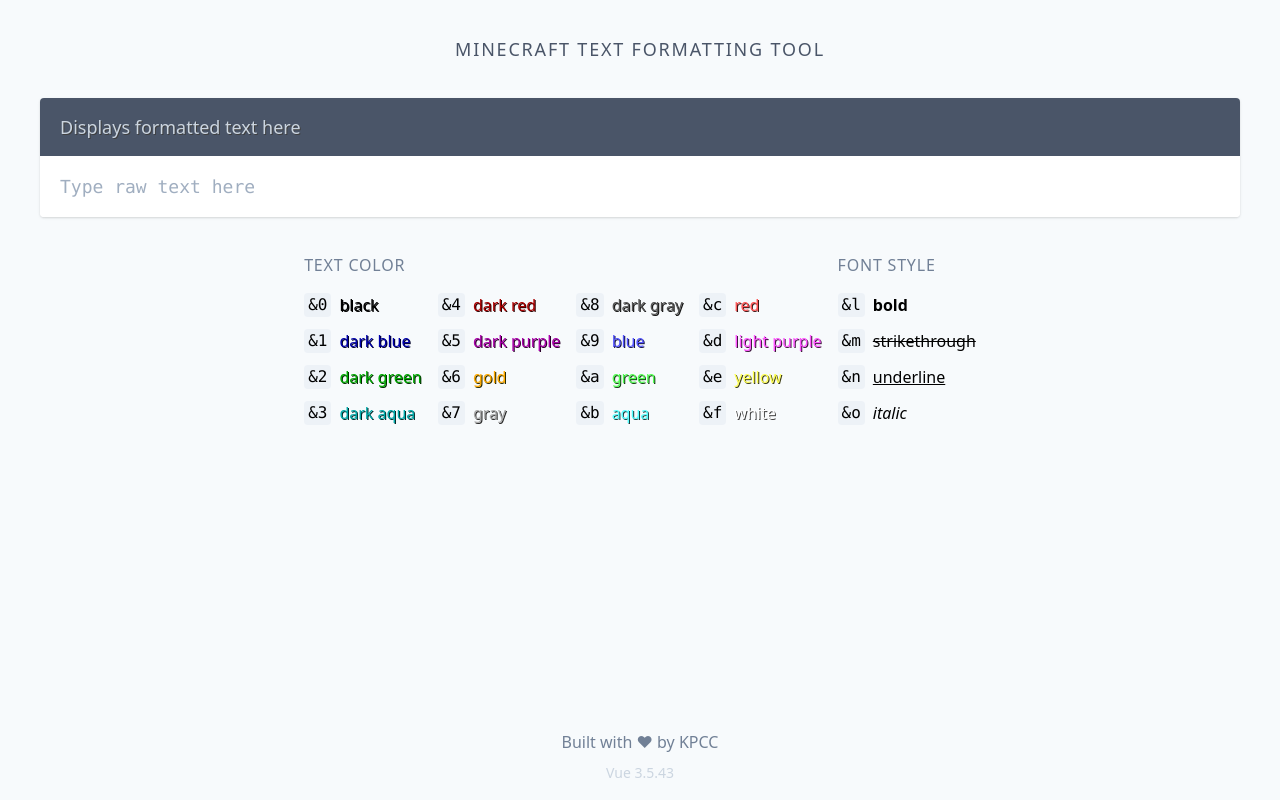
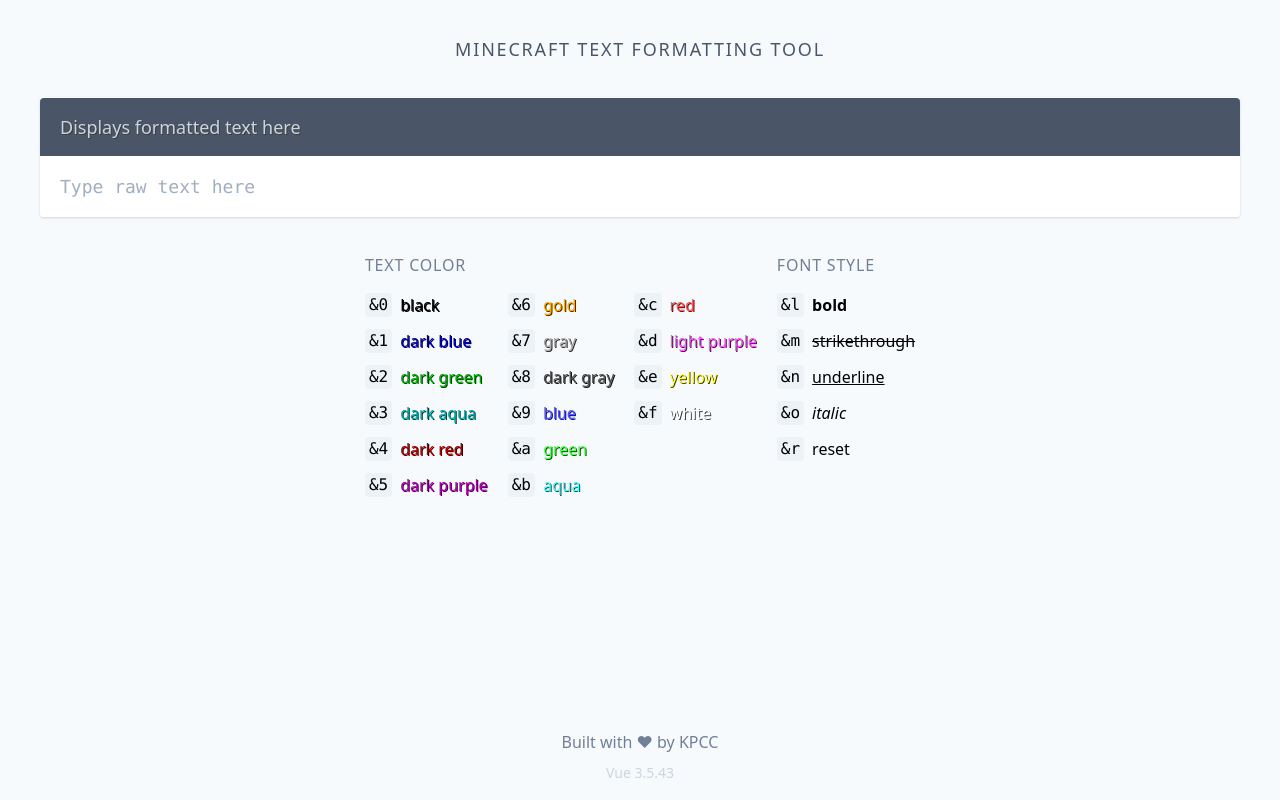
Before and after one commit to SilentDepth/kpcc-text-formatting-tool, a Vue app: page / in a window 1280 px wide. Built offline with nearby package versions, Linux system fonts and the light colour scheme; what @tailwindcss/ui would draw is missing.

Commit message:
feat: add reset code into code hints & style tweaks

```diff
--- a/src/app.vue
+++ b/src/app.vue
@@ -13,7 +13,7 @@
     <div data-section="code-hints" class="self-center mt-10 flex">
       <section class="flex-grow flex-shrink">
         <h2>Text Color</h2>
-        <div class="grid grid-flow-col grid-rows-4 row-gap-3 col-gap-4">
+        <div class="grid grid-flow-col grid-rows-6 row-gap-3 col-gap-5">
           <p><code>&0</code><span class="mc-0">black</span></p>
           <p><code>&1</code><span class="mc-1">dark blue</span></p>
           <p><code>&2</code><span class="mc-2">dark green</span></p>
@@ -32,13 +32,14 @@
           <p><code>&f</code><span class="mc-f">white</span></p>
         </div>
       </section>
-      <section class="ml-4 flex-grow flex-shrink">
+      <section class="ml-5 flex-grow flex-shrink">
         <h2>Font Style</h2>
         <div class="space-y-3">
           <p><code>&l</code><span class="mc-l">bold</span></p>
           <p><code>&m</code><span class="mc-m">strikethrough</span></p>
           <p><code>&n</code><span class="mc-n">underline</span></p>
           <p><code>&o</code><span class="mc-o">italic</span></p>
+          <p><code>&r</code><span>reset</span></p>
         </div>
       </section>
     </div>
```
